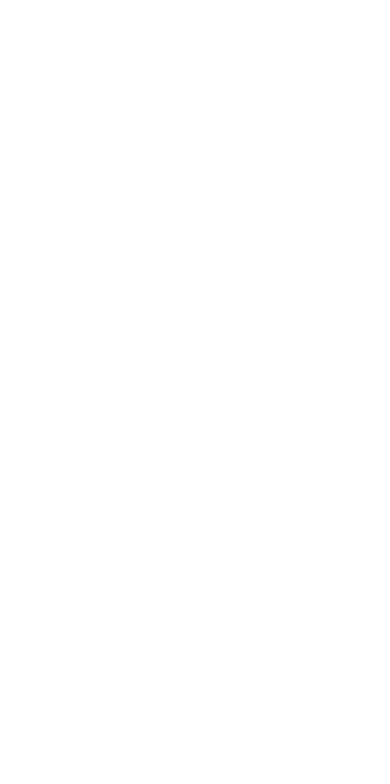
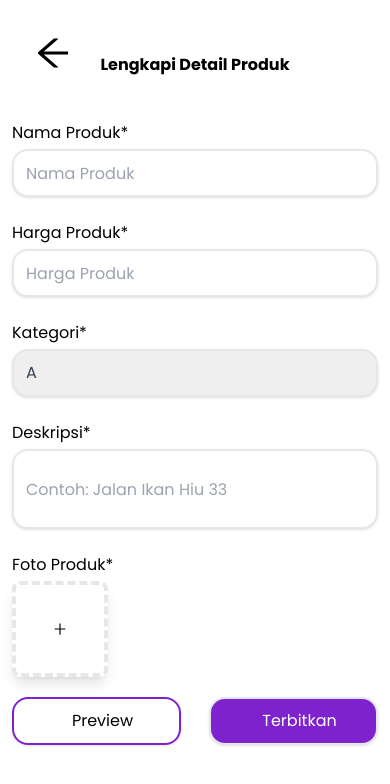
Before and after one commit to mfarrass/finalproject-fejs2, a React (Create React App) app: page /infoproduct in a window 390 px wide. Before the commit this address had no page. Shown: the top 784 px of the page. Built offline with nearby package versions, Linux system fonts and the light colour scheme.

Commit message:
info profil + info product done responsive

```diff
--- a/src/App.js
+++ b/src/App.js
@@ -5,6 +5,7 @@ import Produk from "./Pages/Seller/Produk/Produk";
 import Terjual from "./Pages/Seller/Terjual/Terjual";
 import Diminati from "./Pages/Seller/Diminati/Diminati";
 import InfoProfil from "./Pages/InfoProfil/InfoProfil";
+import InfoProduct from "./Pages/InfoProduct/InfoProduct";
 
 function App() {
   return (
@@ -15,6 +16,7 @@ function App() {
         <Route path="diminati" element={<Diminati />} />
       </Route>
       <Route path="/infoprofil" element={<InfoProfil />}></Route>
+      <Route path="/infoproduct" element={<InfoProduct />}></Route>
     </Routes>
   );
 }
--- /dev/null
+++ b/src/Pages/InfoProduct/InfoProduct.jsx
@@ -0,0 +1,71 @@
+import React from "react";
+import { AiOutlineArrowLeft } from "react-icons/ai";
+import { AiOutlinePlus } from "react-icons/ai";
+
+const InfoProduct = () => {
+  return (
+    <form>
+      <div className="container mt-5 sm:min-w-full p-3">
+        <div className="container lg:ml-[341px] ml-5">
+          <button>
+            <AiOutlineArrowLeft size={42} />
+          </button>
+        </div>
+        <div className="container flex justify-center font-bold -mt-7 mb-5">
+          <p>Lengkapi Detail Produk</p>
+        </div>
+
+        <div className="flex justify-center">
+          <div className="container w-[568px] mt-[24px]">
+            <p className="mb-1">Nama Produk*</p>
+            <input
+              className="mb-6 w-full h-[48px] shadow appearance-none text-gray-700 leading-tight rounded-2xl border-2 focus:outline-none focus:shadow-outline indent-3"
+              placeholder="Nama Produk"
+            />
+            <p className="mb-1">Harga Produk*</p>
+            <input
+              className="mb-6 w-full h-[48px] shadow appearance-none text-gray-700 leading-tight rounded-2xl border-2 focus:outline-none focus:shadow-outline indent-3"
+              placeholder="Harga Produk"
+            />
+            <p className="mb-1">Kategori*</p>
+            <select
+              defaultValue={"Kategori"}
+              name="kota"
+              id="kota"
+              className="mb-6 w-full h-[48px] shadow appearance-none text-gray-700 leading-tight rounded-2xl border-2 focus:outline-none focus:shadow-outline indent-3"
+            >
+              <option className="text-gray-700" value="Kota" disabled>
+                Pilih Kategori
+              </option>
+              <option value="A">A</option>
+              <option value="B">B</option>
+              <option value="C">C</option>
+            </select>
+            <p className="mb-1">Deskripsi*</p>
+            <input
+              className="mb-6 w-full h-[80px] shadow appearance-none text-gray-700 leading-tight rounded-2xl border-2 focus:outline-none focus:shadow-outline indent-3"
+              placeholder="Contoh: Jalan Ikan Hiu 33"
+            />
+            <p className="mb-1">Foto Produk*</p>
+            <label className="w-[96px] h-[96px] flex flex-col items-center px-4 py-6 text-blue rounded-lg shadow-lg tracking-wide uppercase border-4 border-dashed cursor-pointer">
+              <span className="mt-3 text-base leading-normal">
+                <AiOutlinePlus />
+              </span>
+              <input type="file" className="hidden" />
+            </label>
+            <div className="flex space-x-7 mt-5">
+              <button className="mb-1 w-full h-[48px] shadow appearance-none leading-tight rounded-2xl border-2 border-purple-700 focus:outline-none focus:shadow-outline indent-3">
+                <p className="text-black">Preview</p>
+              </button>
+              <button className="mb-1 w-full h-[48px] shadow appearance-none bg-purple-700 leading-tight rounded-2xl border-2 focus:outline-none focus:shadow-outline indent-3">
+                <p className="text-white">Terbitkan</p>
+              </button>
+            </div>
+          </div>
+        </div>
+      </div>
+    </form>
+  );
+};
+
+export default InfoProduct;
--- a/src/Pages/InfoProfil/InfoProfil.jsx
+++ b/src/Pages/InfoProfil/InfoProfil.jsx
@@ -10,11 +10,14 @@ const InfoProfil = () => {
             <AiOutlineArrowLeft size={42} />
           </button>
         </div>
+        <div className="container flex justify-center font-bold -mt-7 mb-5">
+          <p>Lengkapi Info Akun</p>
+        </div>
         <div className="flex justify-center">
           <button>
             <img
               src="https://i.gyazo.com/9a74bb3b374eddc5890cbe226035d818.png"
-              alt="Icon Profile Picture"
+              alt=""
             />
           </button>
         </div>
```
Also changed, not shown: public/addfile_butt.png (added).
